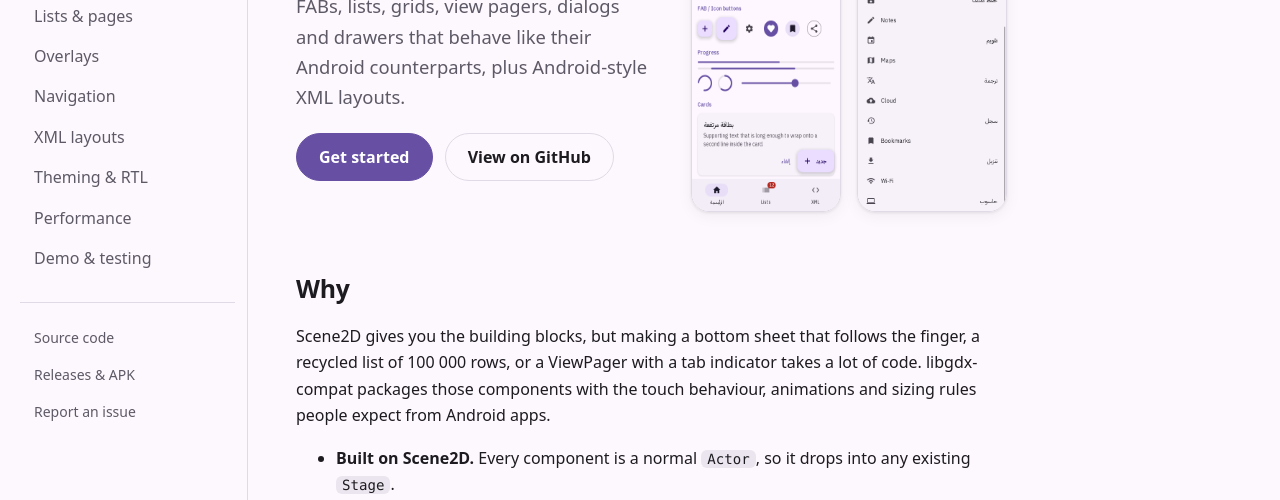
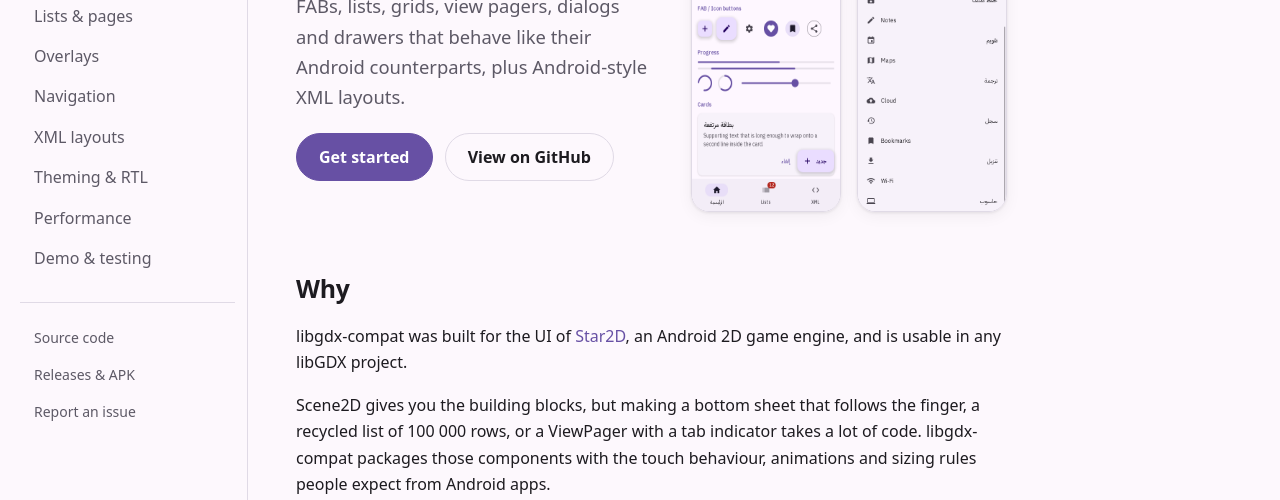
Before and after one commit to star4droid/libgdx-compat, a plain HTML site: page docs/index.html in a window 1280 px wide. Shown: the part 246-746 px from the top of the page. Drawn offline with Linux system fonts and the light colour scheme.

Commit message:
README: badges, screenshots, Star2D background and acknowledgements
Adds an English header to the README (badges, screenshot grid, links to
the docs and demo APK), explains that the library was made for the
Star2D engine, and thanks Claude Fable 5.2. The docs overview mentions
Star2D too.

Co-Authored-By: Claude Opus 5.5 <noreply@anthropic.com>
Claude-Session: https://claude.ai/code/session_01BzDGX7TNZQGGLiCf9erhqT

```diff
--- a/docs/index.html
+++ b/docs/index.html
@@ -50,6 +50,7 @@
 </div>
 
 <h2 id="why">Why<a class="anchor" href="#why" title="Permanent link">#</a></h2>
+<p>libgdx-compat was built for the UI of <a href="https://github.com/star4droid/Star2D">Star2D</a>, an Android 2D game engine, and is usable in any libGDX project.</p>
 <p>Scene2D gives you the building blocks, but making a bottom sheet that follows the finger, a recycled list of 100 000 rows, or a ViewPager with a tab indicator takes a lot of code. libgdx-compat packages those components with the touch behaviour, animations and sizing rules people expect from Android apps.</p>
 <ul>
 <li><strong>Built on Scene2D.</strong> Every component is a normal <code>Actor</code>, so it drops into any existing <code>Stage</code>.</li>
```
Also changed, not shown: 2 other files.
